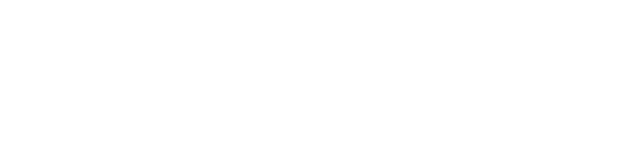
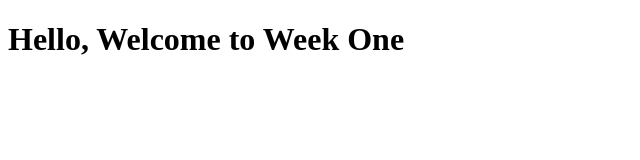
Before and after one commit to cs60apa/101-Web, a plain HTML site: page week-1/hello.html in a window 1280 px wide. Shown: the whole page, without its empty margins (0-640 px from the left). Drawn offline with Linux system fonts and the light colour scheme.

Commit message:
added a h2

```diff
--- a/week-1/hello.html
+++ b/week-1/hello.html
@@ -3,9 +3,9 @@
 <head>
     <meta charset="UTF-8">
     <meta name="viewport" content="width=device-width, initial-scale=1.0">
-    <title>Document</title>
+    <title>Week One</title>
 </head>
 <body>
-
+    <h1>Hello, Welcome to Week One</h1>
 </body>
 </html>
```
